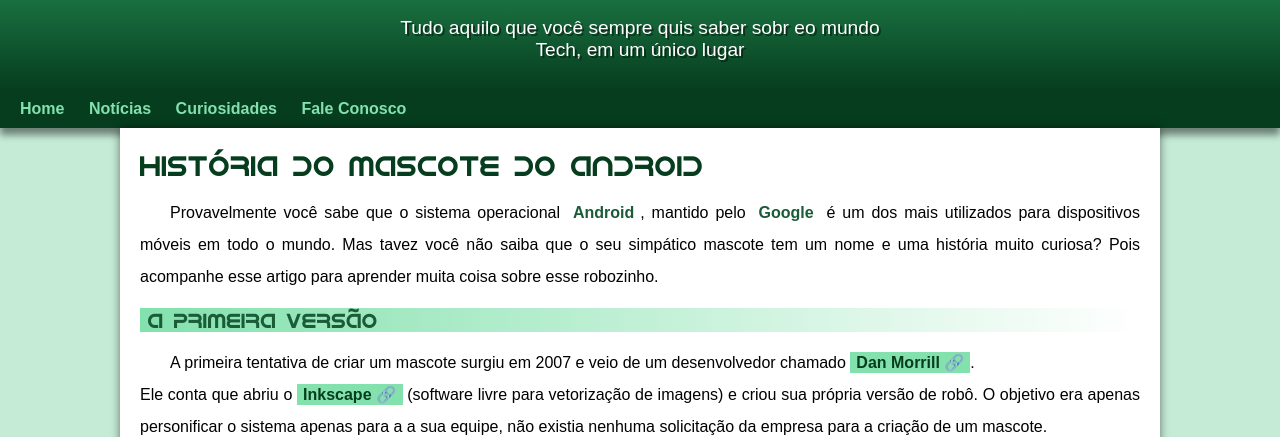
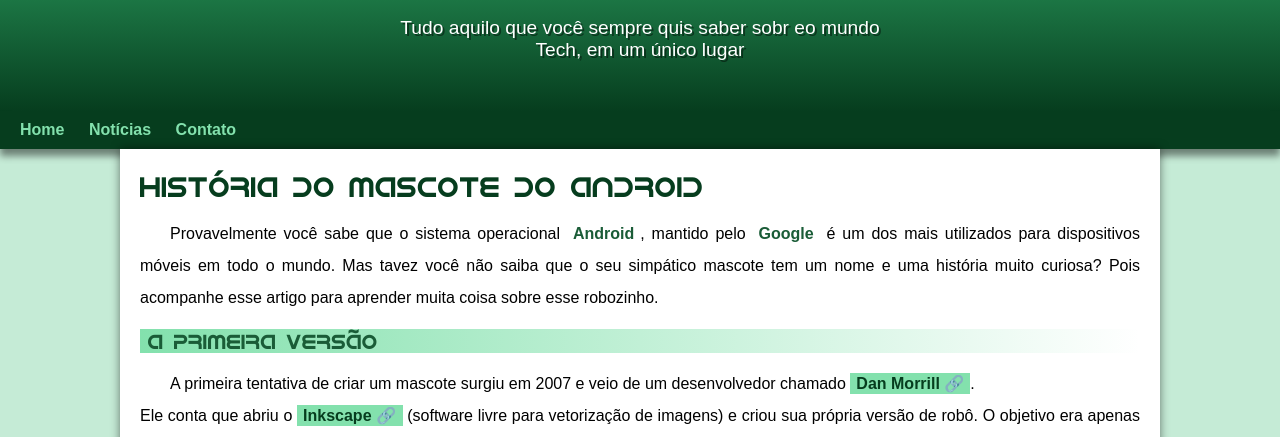
Before and after one commit to N4KY4/html-css, a plain HTML site: page desafios/d010/android.html in a window 1280 px wide. Shown: the part 100-537 px from the top of the page. Drawn offline with Linux system fonts and the light colour scheme.

Commit message:
problema de padding corrigido

```diff
--- a/desafios/d010/android.html
+++ b/desafios/d010/android.html
@@ -17,8 +17,7 @@
     <nav>
         <a href="#">Home</a>
         <a href="#">Notícias</a>
-        <a href="#">Curiosidades</a>
-        <a href="#">Fale Conosco</a>
+        <a href="#">Contato</a>
     </nav>
 
     <main>
--- a/desafios/d010/estilo/style.css
+++ b/desafios/d010/estilo/style.css
@@ -65,7 +65,7 @@
     padding-right: 10px;
     padding-left: 10px;
     margin: auto; /*Para centralizar o bloco*/
-    margin-bottom: 30px; /*espaço para quando o site estiver diminuido*/
+    padding-bottom: 50px; /*espaço para quando o site estiver diminuido*/
     text-shadow: 2px 2px 0px #00000074;
 }
 
```
